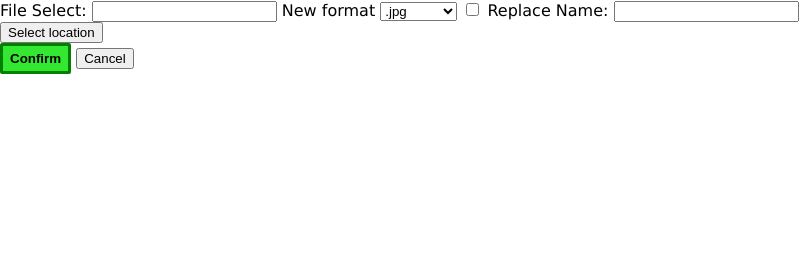
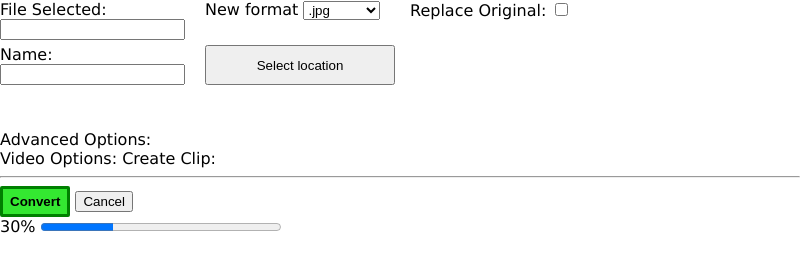
Before and after one commit to Materia597/File-Viewer, an Electron app: page file manipulation pages/convert format.html in a window 800 px wide. Drawn offline with Linux system fonts and the light colour scheme.

Commit message:
started some options for the file convertion

```diff
--- a/file manipulation pages/convert format.html
+++ b/file manipulation pages/convert format.html
@@ -10,7 +10,7 @@
 
     <div id="main-options">
         <label for="file-select">
-            File Select:
+            File Selected:
             <input type="text" readonly>
         </label>
 
@@ -39,8 +39,8 @@
         </label>
 
         <label for="replace">
+            Replace Original:
             <input type="checkbox" name="replace" id="going-to-replace">
-            Replace
         </label>
 
         <label for="copy's-name">
@@ -49,12 +49,34 @@
         </label>
 
         <button>Select location</button>
+
     </div>
 
+    <div id="advanced-options">
+        Advanced Options:
+
+        <div id="video-specific">
+            Video Options:
+
+            <label for="">
+                Create Clip:
+                <label for=""></label>
+            </label>
+
+        </div>
+
+    </div>
+
+    <hr>
+
     <div id="result-buttons">
-        <button id="confirmation-button">Confirm</button>
+        <button id="confirmation-button">Convert</button>
         <button id="cancel-button" onclick="window.alert('Are you sure you want to cancel?')">Cancel</button>
     </div>
 
+    <label for="converting-progress">30%</label>
+    <progress id="converting-progress" max="100" value="30">30%</progress>
+
+    </iframe>
 </body>
 </html>
--- a/file manipulation pages/convert style.css
+++ b/file manipulation pages/convert style.css
@@ -19,3 +19,15 @@ body {
     font-weight: bold;
     border-radius: 2px;
 }
+
+#main-options {
+    width: 75%;
+    display: grid;
+    grid-template-rows: repeat(3, 1fr);
+    grid-template-columns: repeat(3, 1fr);
+    gap: 5px 15px;
+}
+
+progress {
+    width: 30%;
+}
```
